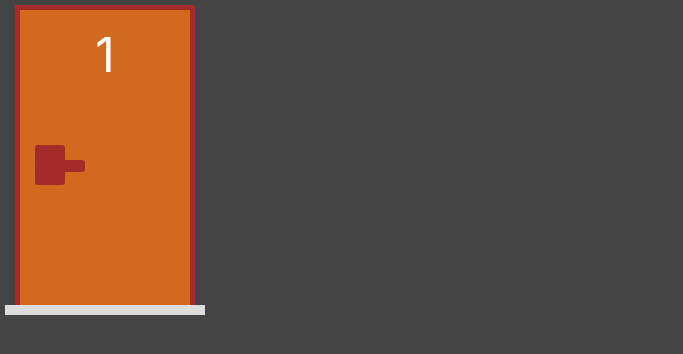
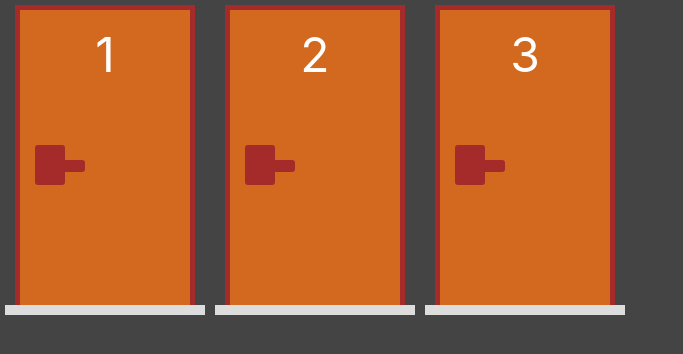
Before and after one commit to gabrielDpadua21/doors-game, a Next.js app: page / in a window 1280 px wide. Shown: the top 354 px of the page, without its empty margins (0-683 px from the left). Built offline with nearby package versions, Linux system fonts and the light colour scheme.

Commit message:
✨feat: function update door

```diff
--- a/domains/doors.ts
+++ b/domains/doors.ts
@@ -8,3 +8,10 @@ export function createDoors(quantity: number, selected: number): DoorModel[] {
     });
     return doors;
 }
+
+export function updateDoors(doors: DoorModel[], newDoor: DoorModel): DoorModel[] {
+    return doors.map(door => {
+        if(door.number === newDoor.number) return newDoor;
+        return door.open ? door : door.unseleted();
+    });
+}
--- a/pages/index.tsx
+++ b/pages/index.tsx
@@ -3,18 +3,22 @@ import { useState } from 'react';
 import Door from '../components/Door';
 import Present from "../components/Present";
 import DoorModel from '../model/Door';
-import { createDoors } from '../domains/doors';
+import { createDoors, updateDoors } from '../domains/doors';
 
 const Home: NextPage = () => {
-  const [door, setDoor] = useState(new DoorModel(1));
+  const [doors, setDoors] = useState(createDoors(3, 1));
 
-  console.log(createDoors(3, 1));
+  const renderDoors = () => {
+    return doors.map(door => {
+      return <Door key={door.number} door={door} onChange={newDoor => setDoors(updateDoors(doors, newDoor))}></Door>
+    })
+  }
 
   return (
     <>
       {/* <Present/> */}
       <div className='flex'>
-        <Door door={door} onChange={newDoor => setDoor(newDoor)}></Door>
+        {renderDoors()}
       </div>
     </>
   )
```
